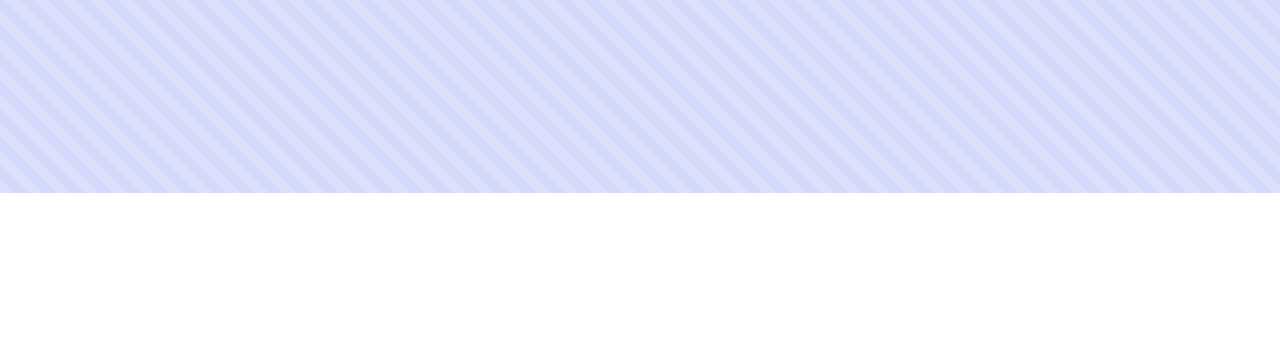
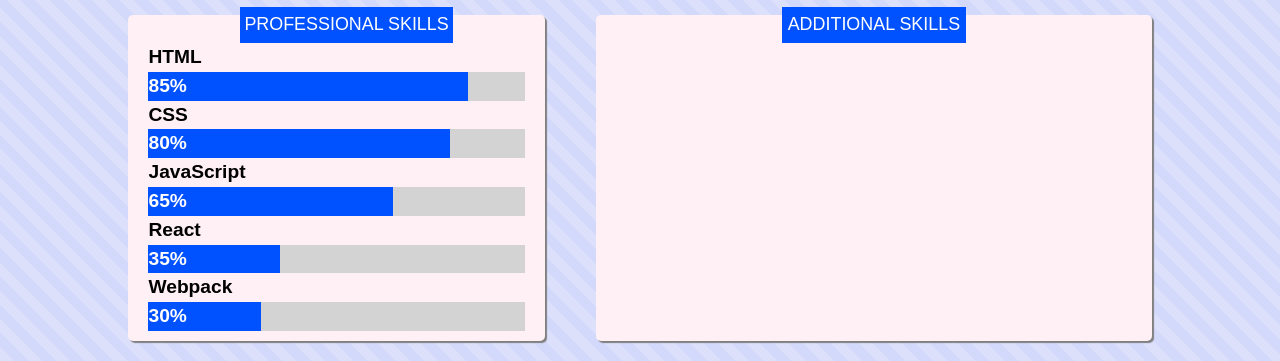
Before and after one commit to Ch0-ppA/CV-2021, a plain HTML site: page index.html in a window 1280 px wide. Shown: the part 627-988 px from the top of the page. Before the commit the page ends 820 px from the top, so only its background shows below. Drawn offline with Linux system fonts and the light colour scheme.

Commit message:
update section skills

```diff
--- a/index.html
+++ b/index.html
@@ -60,7 +60,52 @@
             <input type="radio" name="inset" value="" id="tab_3">
             <label for="tab_3">experience</label>
          </div>
-         <section class="tab-section wrapper" id="sect_1"><h2>skills</h2></section>
+         <section class="tab-section wrapper" id="sect_1"><h2>skills</h2>
+           <div class="skills">
+               <div class="prof-skills block-back">
+                   <div class="h3-back">
+                       <h3>professional skills</h3>
+                   </div>
+               <ul>
+                   <li>
+                       <p>HTML</p>
+                       <div class="p-bar-container">
+                <div class="p-bar" id="html">85%</div>
+                       </div>
+                   </li>
+                   <li>
+                       <p>CSS</p>
+                       <div class="p-bar-container">
+                <div class="p-bar" id="css">80%</div>
+                       </div>
+                   </li>
+                   <li>
+                       <p>JavaScript</p>
+                       <div class="p-bar-container">
+                <div class="p-bar" id="js">65%</div>
+                       </div>
+                   </li>
+                   <li>
+                       <p>React</p>
+                       <div class="p-bar-container">
+                <div class="p-bar" id="react">35%</div>
+                       </div>
+                   </li>
+                   <li>
+                       <p>Webpack</p>
+                       <div class="p-bar-container">
+                <div class="p-bar" id="webpack">30%</div>
+                       </div>
+                   </li>
+               </ul>
+               </div>
+               <div class="add-skills block-back">
+               <div class="h3-back">
+                   <h3>additional skills</h3>
+               </div>
+               </div>
+           </div>
+        </section>
          <section class="tab-section wrapper" id="sect_2"><h2>education</h2></section>
          <section class="tab-section wrapper" id="sect_3"><h2>experience</h2></section>
     </main>
--- a/style.css
+++ b/style.css
@@ -24,7 +24,7 @@ a{
 }
 
 .block-back{
-    background-color: lavenderblush;
+    background: lavenderblush;
     box-shadow: 2px 2px 1px grey;
     border-radius: 5px;
 }
@@ -34,7 +34,7 @@ h2{
     color: rgb(0, 81, 255);
     font-weight: 900;
     font-size: 4vw;
-    text-shadow: gray 2px 2px 1px;
+    text-shadow: gray 2px 3px 1px;
 }
 
 .top{
@@ -57,7 +57,7 @@ h2{
 .profession{
     font-size: 2vw;
     color: lightslategray;
-    text-align: center;
+    text-align: right;
     margin-bottom: 10px;
 }
 
@@ -133,3 +133,77 @@ dd{
 .tab-section>h2{
     text-align:center;
 }
+
+.skills{
+    display: flex;
+    justify-content: space-between;
+}
+
+.add-skills{
+    flex-grow: 2;
+}
+
+.prof-skills{
+    flex-grow: 1;
+    margin-right: 5%;
+    padding-left:2%;
+    padding-bottom: 1%;
+}
+
+.skills h3{
+    text-align: center;
+    text-transform: uppercase;
+    font-size: 1.4vw;
+    color: white;
+    line-height: 2em;
+}
+
+.h3-back{
+    background: rgb(0, 81, 255);
+    width: fit-content;
+    padding-left: 1%;
+    padding-right: 1%;
+    margin: 0 auto;
+    margin-top: -1vh;
+
+
+}
+
+.tab-section>h2{
+    margin-bottom: 2%;
+}
+
+.p-bar-container{
+    background-color: lightgray;
+    width: 95%;
+}
+
+.p-bar{
+    background: rgb(0, 81, 255);
+    width: 0;
+    font-size: 1.5vw;
+    color: white;
+    font-weight: 700;
+}
+
+.skills p{
+    font-size: 1.5vw;
+    color: black;
+    font-weight: 900;
+}
+
+#html{
+    width: 85%;
+}
+#css{
+    width: 80%;
+}
+#js{
+    width: 65%;
+}
+#react{
+    width: 35%;
+}
+#webpack{
+    width: 30%;
+}
```
